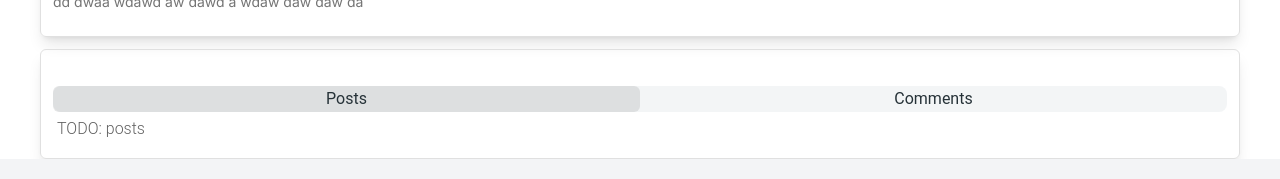
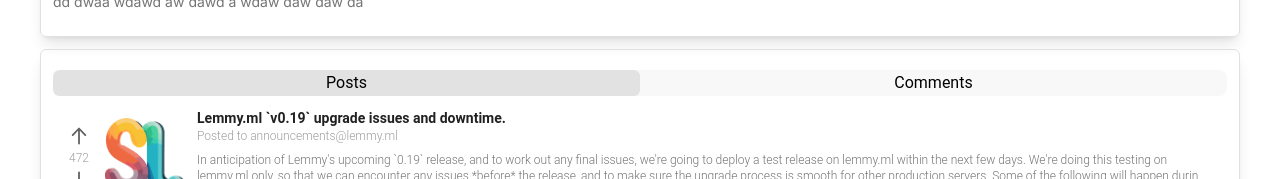
Before and after one commit to sublinks/sublinks-frontend, a Next.js app: page /user/1 in a window 1280 px wide. Shown: the part 773-952 px from the top of the page. Built offline with nearby package versions, Linux system fonts and the light colour scheme; grey boxes are pictures that could not be loaded.

Commit message:
Feature/person posts (#7)
* Added person post feed

* fixed list key error

```diff
--- a/src/app/page.tsx
+++ b/src/app/page.tsx
@@ -1,10 +1,11 @@
 import React from 'react';
 
 import PostFeed from '@/components/post-feed';
+import * as testData from '../../test-data.json';
 
 const Feed = () => (
   <div>
-    <PostFeed />
+    <PostFeed data={testData.posts} />
   </div>
 );
 
--- a/src/app/user/[userslug]/page.tsx
+++ b/src/app/user/[userslug]/page.tsx
@@ -28,7 +28,7 @@ const User = () => (
       </MainCard>
     </div>
     <MainCard>
-      <PersonDetailSelection />
+      <PersonDetailSelection postViews={testData.posts} />
     </MainCard>
   </div>
 );
--- a/src/components/moderates-list/index.tsx
+++ b/src/components/moderates-list/index.tsx
@@ -14,7 +14,7 @@ export const ModeratesListItem = (props: ModeratesListItemProps) => {
   const { communityName, communityAvatar, url } = props;
 
   return (
-    <Link className="flex gap-12 relative center items-center" href={url}>
+    <Link className="flex gap-12 relative center items-center dark:text-white" href={url}>
       {communityAvatar && (
       <Image
         src={communityAvatar}
--- a/src/components/person-comments-posts/index.tsx
+++ b/src/components/person-comments-posts/index.tsx
@@ -6,36 +6,51 @@ import {
   Tab,
   TabPanel
 } from '@/components/TailwindMaterial';
+import { Community, Post, PostAggregates } from 'sublinks-js-client';
+import PostFeed from '../post-feed';
 
-const tabs = [
-  { label: 'Posts', value: 'posts' },
+interface PersonDetailSelectionProps {
+  postViews: {
+    post: Post;
+    counts: PostAggregates;
+    community: Community;
+  }[]
+}
+
+// @todo: implement posts and comments
+export const PersonDetailSelection = ({ postViews }: PersonDetailSelectionProps) => {
+  const tabs: {
+    label: string;
+    value: string;
+    content?: React.JSX.Element;
+  }[] = [
+    { label: 'Posts', value: 'posts', content: <PostFeed data={postViews.slice(0, 25)} /> },
     { label: 'Comments', value: 'comments' }
   ];
 
-// @todo: implement posts and comments
-export const PersonDetailSelection = () => (
-  <div className="mt-24 text-gray-600 dark:text-gray-200 text-sm">
+  return (
+    <div className="mt-8 text-sm">
       <Tabs value="posts">
         <TabsHeader
           indicatorProps={{
-          className: 'bg-gray-900/10 shadow-none !text-gray-900'
+            className: 'bg-gray-900/10 dark:bg-gray-200/10 shadow-none'
           }}
+          className="bg-secondary dark:bg-secondary-dark"
         >
           {tabs.map(({ label, value }) => (
-          <Tab key={value} value={value}>
+            <Tab key={value} value={value} className="text-black dark:text-white">
               {label}
             </Tab>
           ))}
         </TabsHeader>
         <TabsBody>
-        {tabs.map(({ value }) => (
-          <TabPanel key={value} value={value}>
-            TODO:
-            {' '}
-            {value}
+          {tabs.map(({ value, content }) => (
+            <TabPanel key={value} value={value} className="mt-8">
+              {content || `TODO: ${value}`}
             </TabPanel>
           ))}
         </TabsBody>
       </Tabs>
     </div>
   );
+};
--- a/src/components/post-feed/index.tsx
+++ b/src/components/post-feed/index.tsx
@@ -1,17 +1,28 @@
 import React from 'react';
 
-import * as testData from '../../../test-data.json';
+import { Community, Post, PostAggregates } from 'sublinks-js-client';
 import { PostCard } from '../post';
+import { H1 } from '../text';
 
-const PostFeed = () => (
+interface PostFeedProps {
+  data: {
+    post: Post;
+    counts: PostAggregates;
+    community: Community;
+  }[]
+}
+
+const PostFeed = ({ data: posts }: PostFeedProps) => (
   <div className="bg-primary dark:bg-primary-dark flex flex-col gap-8">
-    {testData.posts.map(postData => (
-      <PostCard
-        community={postData.community}
-        counts={postData.counts}
-        post={postData.post}
-      />
-    ))}
+    {posts && posts.length > 0 ? posts.map(postData => (
+      <div key={postData.post.ap_id}>
+        <PostCard
+          community={postData.community}
+          counts={postData.counts}
+          post={postData.post}
+        />
+      </div>
+    )) : (<H1 className="text-center">No posts available!</H1>)}
   </div>
 );
 
```
Lines whose indentation alone changed are shown as unchanged.
